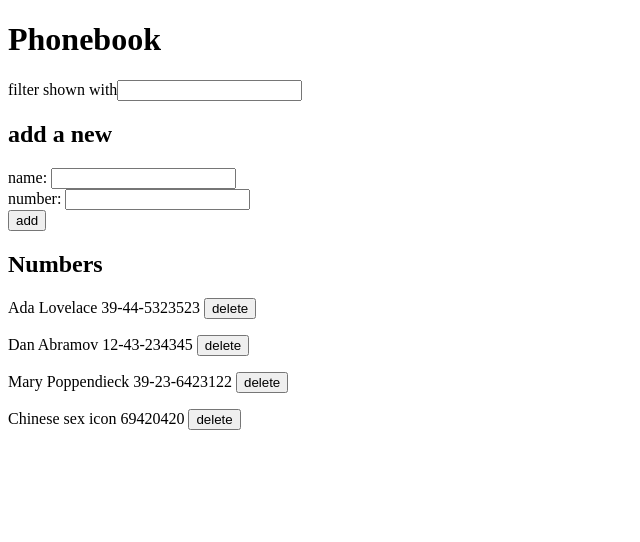
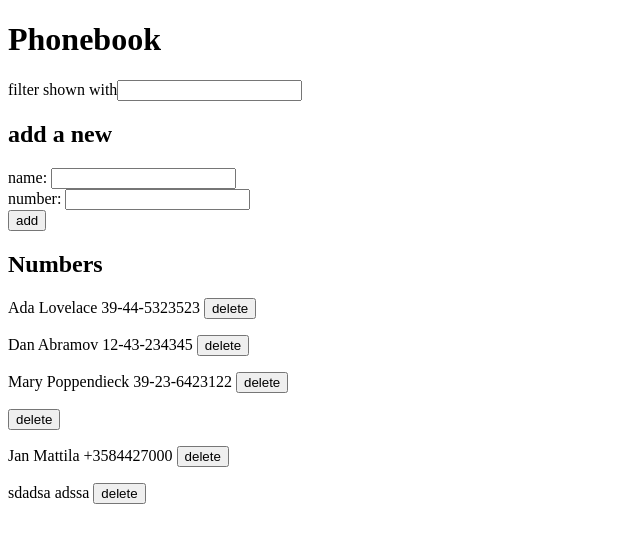
Before and after one commit to Ja4xt/palauitusrepositorio-main, a React (Create React App) app in the folder osa2/puhelinluettelo/: page / in a window 1280 px wide. Shown: the top 542 px of the page, without its empty margins (0-640 px from the left). Built offline with nearby package versions, Linux system fonts and the light colour scheme; data requests are answered from the project's data file.

Commit message:
missing error text

```diff
--- a/osa2/puhelinluettelo/db.json
+++ b/osa2/puhelinluettelo/db.json
@@ -16,9 +16,19 @@
       "id": 4
     },
     {
-      "name": "Chinese sex icon",
-      "number": "69420420",
-      "id": 5
+      "name": "",
+      "number": "",
+      "id": 6
+    },
+    {
+      "name": "Jan Mattila",
+      "number": "+3584427000",
+      "id": 7
+    },
+    {
+      "name": "sdadsa",
+      "number": "adssa",
+      "id": 8
     }
   ]
 }
--- a/osa2/puhelinluettelo/package.json
+++ b/osa2/puhelinluettelo/package.json
@@ -17,7 +17,8 @@
     "start": "react-scripts start",
     "build": "react-scripts build",
     "test": "react-scripts test",
-    "eject": "react-scripts eject"
+    "eject": "react-scripts eject",
+    "json server": "npx json-server --port=3001 --watch db.json"
   },
   "eslintConfig": {
     "extends": [
--- a/osa2/puhelinluettelo/src/palvelut/persons.js
+++ b/osa2/puhelinluettelo/src/palvelut/persons.js
@@ -1,7 +1,6 @@
 import axios from 'axios'
 const baseUrl = 'http://localhost:3001/persons'
 //const baseUrl = '/api/persons'
-
 // npx json-server --watch db.json --port 3001
 
 const getAll = () => {
```
